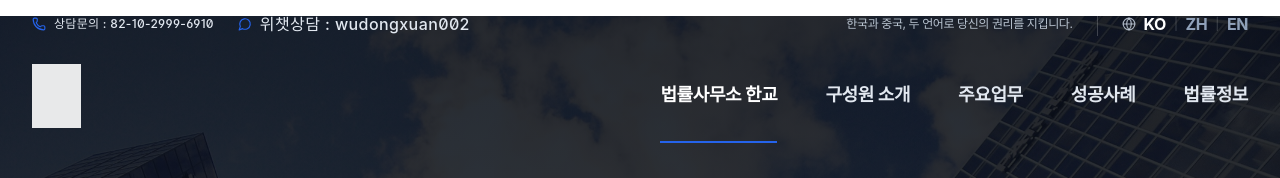
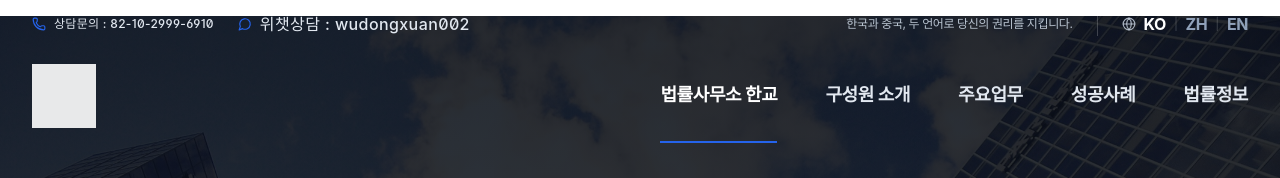
Before and after one commit to kimhyunjin0730-sys/law-oh, a React (Vite) app: page / in a window 1280 px wide. Shown: the top 178 px of the page. Built offline with nearby package versions, Linux system fonts and the light colour scheme; a web font is replaced by a local one.

Commit message:
feat: apply new premium generated logo and fix background blend modes

```diff
--- a/src/app/components/Layout.tsx
+++ b/src/app/components/Layout.tsx
@@ -4,7 +4,7 @@ import { useState, useEffect } from "react";
 import clsx from "clsx";
 import { useLanguage } from "../context/LanguageContext";
 import { WeChatDialog } from "./WeChatDialog";
-import hangyoLogo from "../../assets/hangyo-logo.png";
+import hangyoLogo from "../../assets/hangyo-logo-new.png";
 
 export function Layout() {
   const [isMenuOpen, setIsMenuOpen] = useState(false);
@@ -103,7 +103,7 @@ export function Layout() {
                   alt="HANGYO"
                   className={clsx(
                     "h-14 lg:h-16 w-auto transition-all duration-300",
-                    overlay ? "brightness-0 invert opacity-90" : ""
+                    overlay ? "brightness-0 invert opacity-90 mix-blend-screen" : "mix-blend-multiply"
                   )}
                 />
               </Link>
@@ -187,7 +187,7 @@ export function Layout() {
                 <img
                   src={hangyoLogo}
                   alt="HANGYO"
-                  className="h-8 w-auto brightness-0 invert"
+                  className="h-10 lg:h-12 w-auto brightness-0 invert mix-blend-screen"
                 />
               </div>
               <p className="text-sm text-slate-500 max-w-sm mb-6 leading-relaxed font-medium">
```
Also changed, not shown: src/assets/hangyo-logo-new.png (added).
